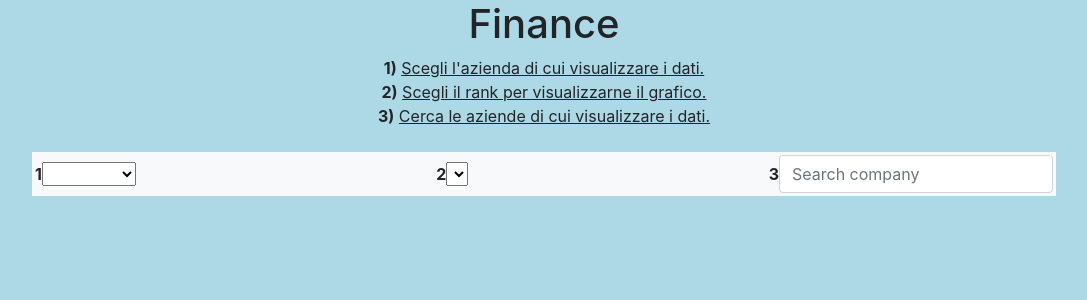
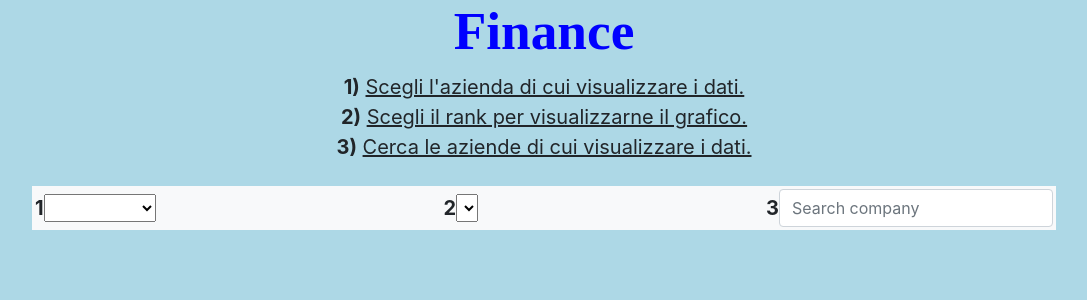
Before and after one commit to vallauri-ict/ajax-playground-cavalloluca, a PHP site: page / in a window 1280 px wide. Shown: the top 300 px of the page, without its empty margins (96-1183 px from the left). Run offline with PHP 8.4, Linux system fonts and the light colour scheme; lists and menus that the app fills with data are empty; some libraries are stand-ins or nearby versions.

Commit message:
Update style.css

```diff
--- a/eseAjax-Finance03/style.css
+++ b/eseAjax-Finance03/style.css
@@ -41,11 +41,17 @@ td {
   height: 30px;
 }
 
-label{
+h1{
+    font-size: 40pt;
     font-weight: bold;
-    font-size: 16pt;
+    color: blue;
+    font-family: 'Bell MT';
 }
 
 #txtSearch {
     margin: 0px!important;
 }
+
+body div{
+    font-size: 15pt;
+}
```
